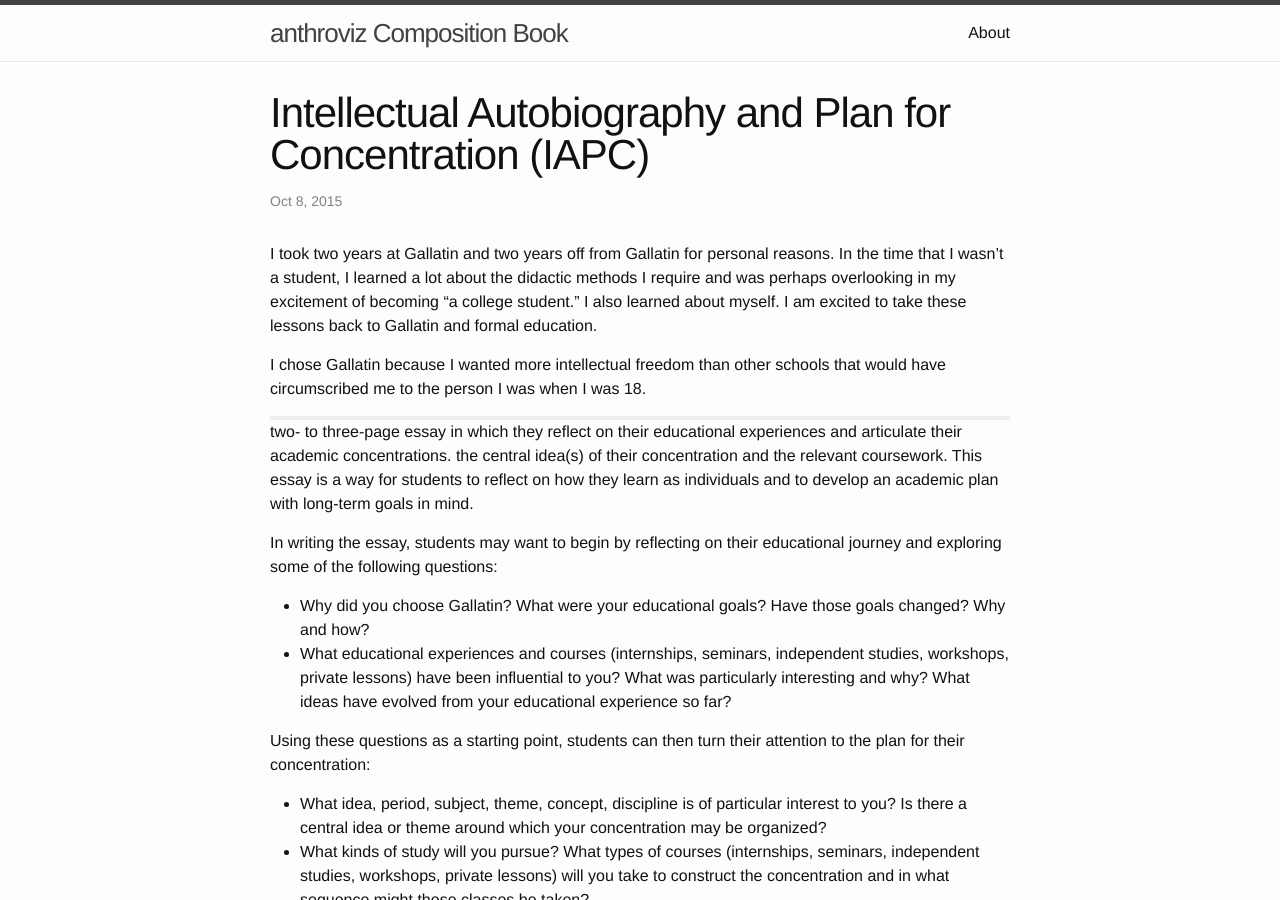
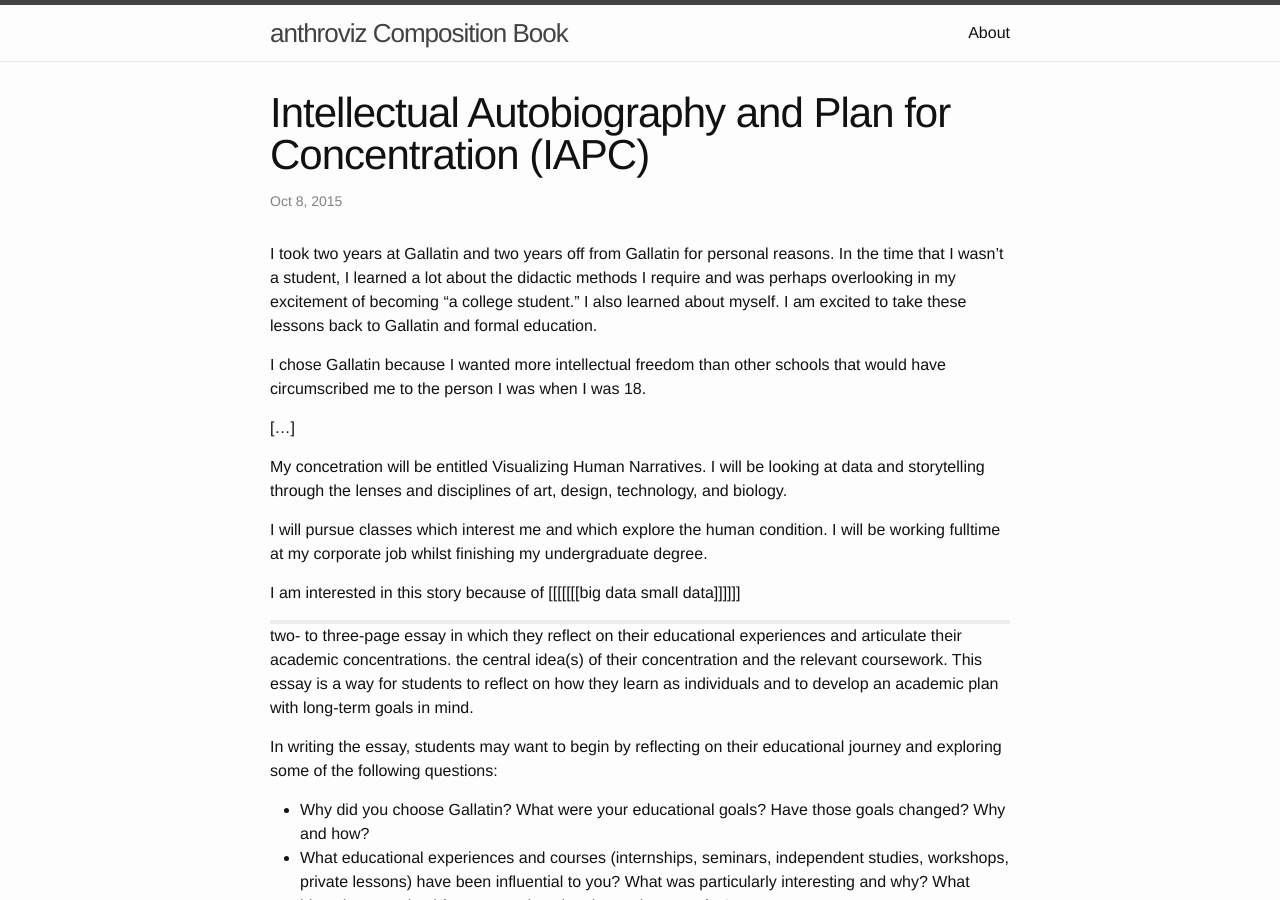
Before and after one commit to anthroviz/compbook, a Jekyll site: the page built from _posts/2015-10-10-iapc.markdown, in a window 1280 px wide and 900 px high. Built offline with Jekyll 4.4.1, drawn with Linux system fonts in a browser that asks for light colours.

Commit message:
Update 2015-10-10-iapc.markdown

```diff
--- a/_posts/2015-10-10-iapc.markdown
+++ b/_posts/2015-10-10-iapc.markdown
@@ -9,6 +9,14 @@ permalink: /iapc/
 I took two years at Gallatin and two years off from Gallatin for personal reasons. In the time that I wasn't a student, I learned a lot about the didactic methods I require and was perhaps overlooking in my excitement of becoming "a college student." I also learned about myself. I am excited to take these lessons back to Gallatin and formal education.
 
 I chose Gallatin because I wanted more intellectual freedom than other schools that would have circumscribed me to the person I was when I was 18.
+
+[...]
+
+My concetration will be entitled Visualizing Human Narratives. I will be looking at data and storytelling through the lenses and disciplines of art, design, technology, and biology.
+
+I will pursue classes which interest me and which explore the human condition. I will be working fulltime at my corporate job whilst finishing my undergraduate degree.
+
+I am interested in this story because of [[[[[[[big data small data]]]]]]
 
 
 ---
```
